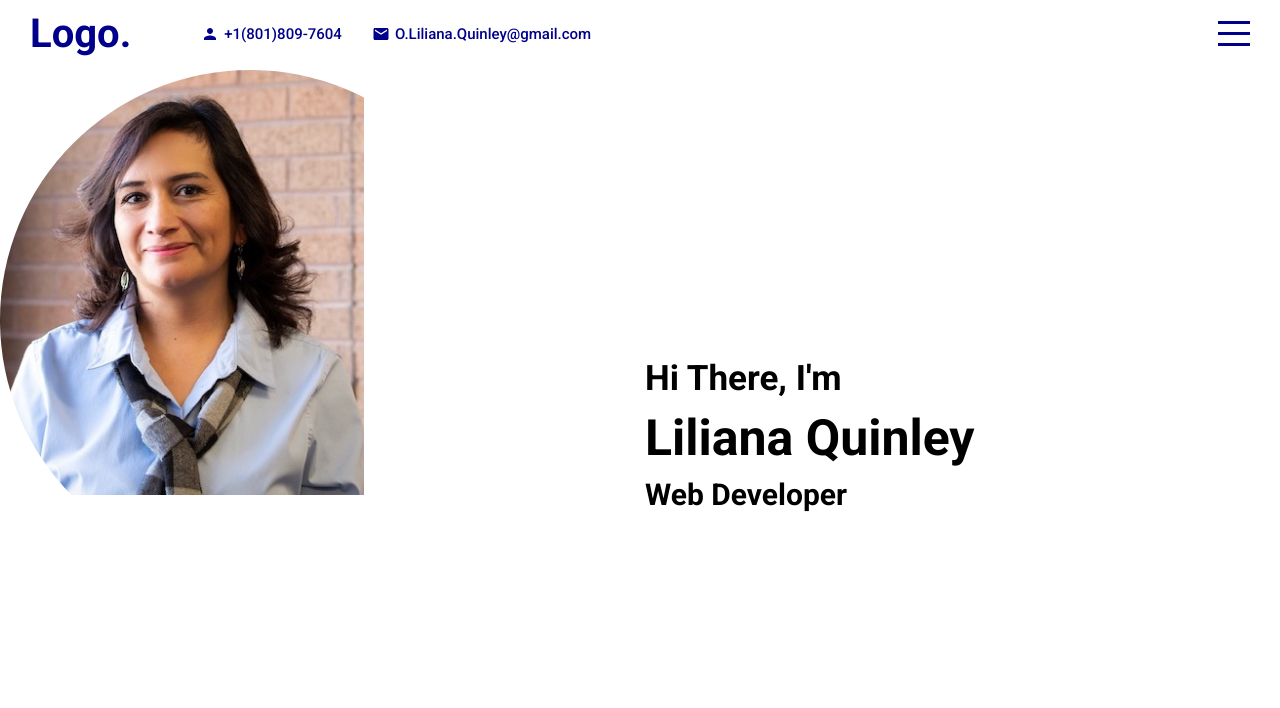
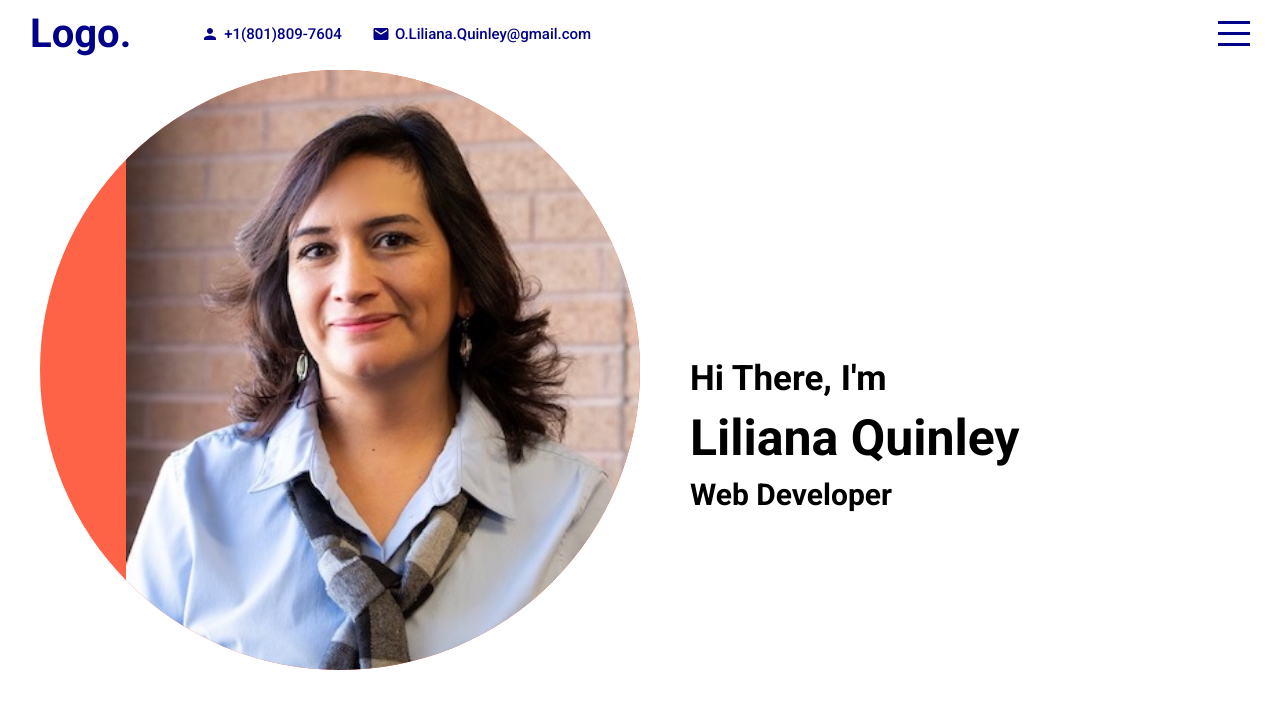
Before and after one commit to LilianaQuinley/Portfolio_Liliana_Quinley, a React (Create React App) app: page / in a window 1280 px wide. Shown: the top 708 px of the page. Built offline with nearby package versions, Linux system fonts and the light colour scheme.

Commit message:
added intro page image

```diff
--- a/src/components/intro/intro.scss
+++ b/src/components/intro/intro.scss
@@ -6,14 +6,21 @@
        flex: 0.5;
        overflow: hidden;
 
+
         .imgContainer{
-            width: 500px;
-            height: 500px;
+            width: 600px;
+            height: 600px;
+            background-color: tomato;
             border-radius: 50%;
-            align-items: center;
+            display: flex;
+            align-items: flex-end;
+            justify-content: right;
+            float: right;
+
+
 
             img{
-               height: 85%;
+               height: 100%;
             }
 
 
@@ -27,8 +34,9 @@
         position: relative;
 
         .wrapper{
+            width: 100%;
             height: 100%;
-            padding-left: 5px;
+            padding-left: 50px;
             display: flex;
             flex-direction: column;
             justify-content: center;
```
